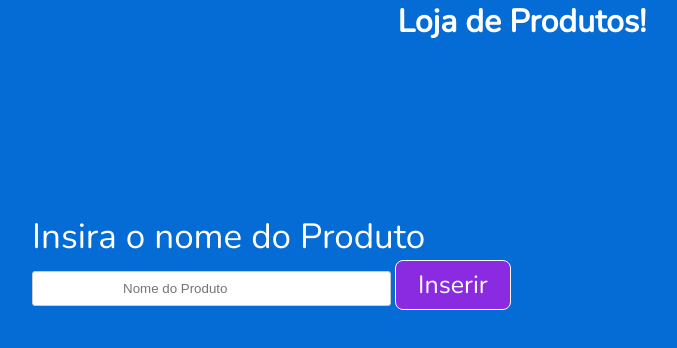
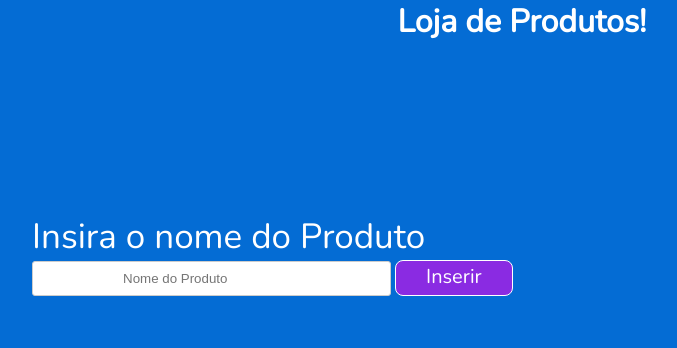
Before and after one commit to Breno-MT/ProjetoLojaProdutos, a plain HTML site: page main/index.html in a window 1280 px wide. Shown: the whole page, without its empty margins (118-795 px from the left). Drawn offline with nearby package versions, Linux system fonts and the light colour scheme.

Commit message:
update HTML CSS
Alinhei input com o botao

```diff
--- a/css/style.css
+++ b/css/style.css
@@ -17,18 +17,22 @@ h1 {
     padding-bottom: 160px;
 }
 
-#p1 {
 
-    display: block;
+.inline-input {
+    flex-direction: column;
+
+}
+.inline-input #p1 {
+
+    display: flex;
     font-size: 35px;
     margin: 10px;
     padding-left: 140px;
-    text-align: left;
+    text-align: center;
     color: white;
     font-family: 'Nunito', sans-serif;
     margin-bottom: 0px;
 }
-
 
 .inline-input input {
 
@@ -39,18 +43,20 @@ h1 {
     border: 1px solid #ccc;
     border-radius: 3px;
     outline: 0;
-    line-height: 1px;
+
 
 }
 
 .inline-input button {
 
-    height: 50px;
+
+
     background-color: blueviolet;
     color: white;
-    font-size: 25px;
+    font-size: 20px;
     font-family: 'Nunito', sans-serif;
-    padding: 1px 22px;
+    padding: 1px 30px 5px;
+    padding-top: 2px;
     border: 1px solid white;
     border-radius: 8px;
 
```
Also changed, not shown: main/index.html (+0 -5 lines).
